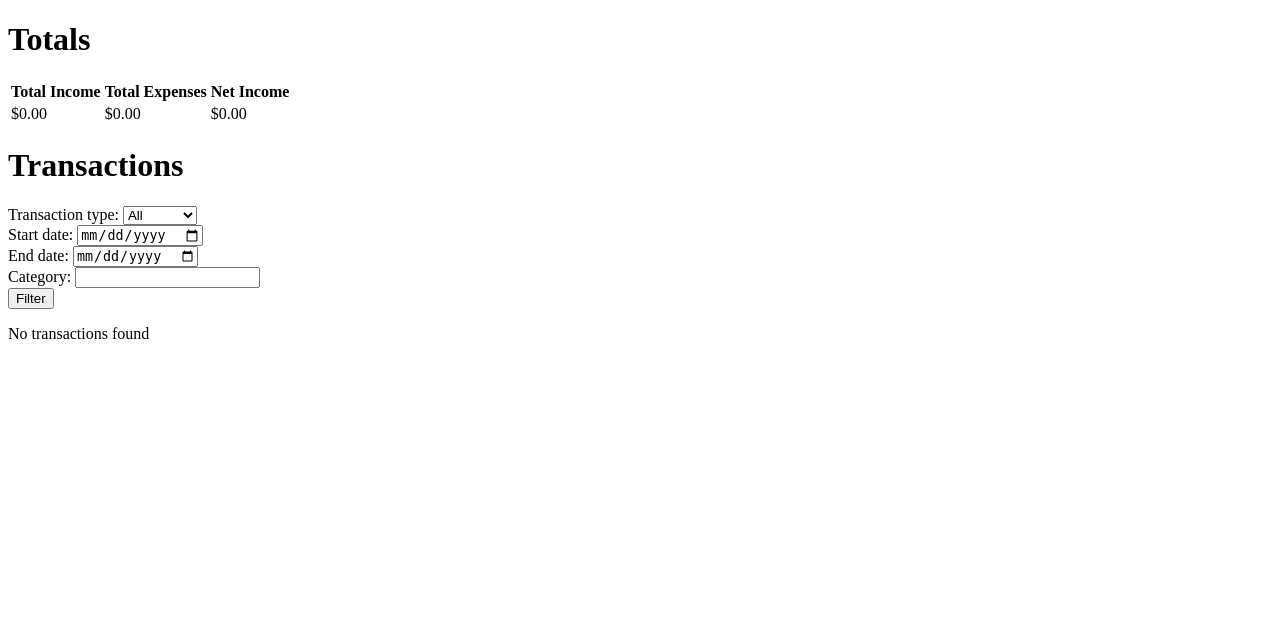
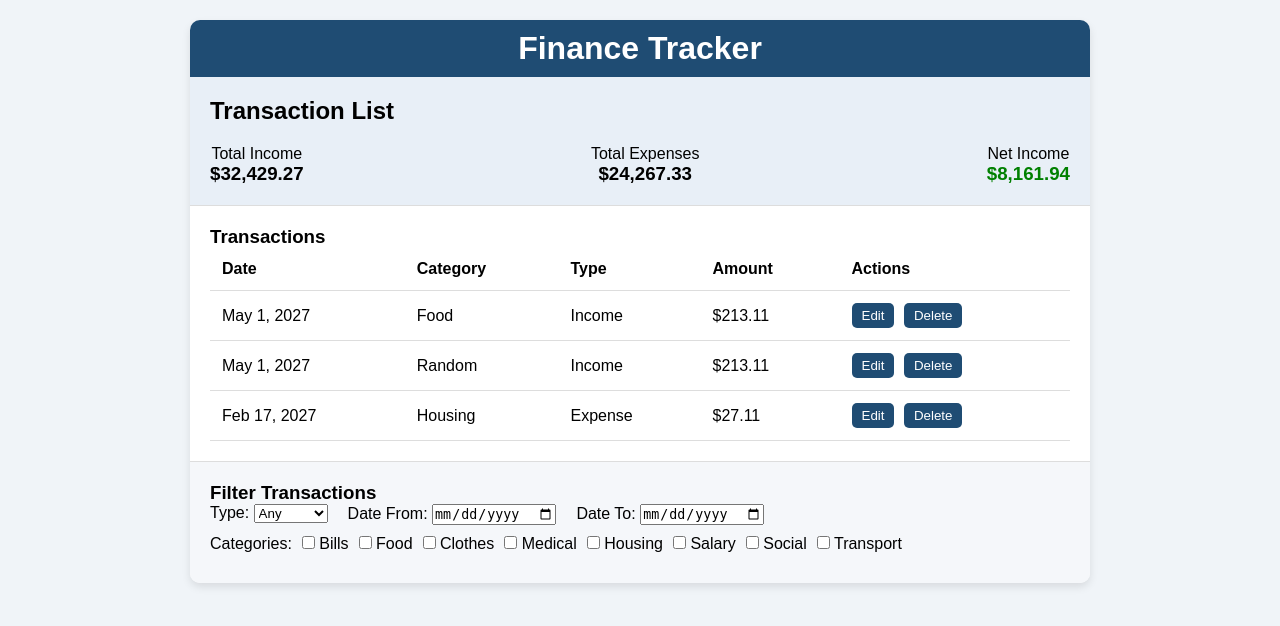
Before and after one commit to allu0786ansari/Personalized_Financial_Assistant, a Django app: page /finance/transaction_container/ in a window 1280 px wide. Shown: the top 626 px of the page. Run offline with Django 5.2, Linux system fonts and the light colour scheme; the visitor is signed in with stand-in values (Sample User, id 1); data that the repository does not hold is empty; some libraries are stand-ins or nearby versions.

Commit message:
files added

```diff
--- a/finance/templates/finance/transaction_container.html
+++ b/finance/templates/finance/transaction_container.html
@@ -1,194 +1,227 @@
-<!-- finance/templates/finance/transaction_container.html -->
-<!doctype html>
+<!DOCTYPE html>
 <html lang="en">
 <head>
     <meta charset="UTF-8">
-    <meta name="viewport"
-          content="width=device-width, user-scalable=no, initial-scale=1.0, maximum-scale=1.0, minimum-scale=1.0">
-    <meta http-equiv="X-UA-Compatible" content="ie=edge">
-    <title>Document</title>
+    <meta name="viewport" content="width=device-width, initial-scale=1.0">
+    <title>Finance Tracker</title>
+    <style>
+        * {
+            margin: 0;
+            padding: 0;
+            box-sizing: border-box;
+        }
+
+        body {
+            font-family: Arial, sans-serif;
+            background-color: #f0f4f8;
+            padding: 20px;
+        }
+
+        .finance-tracker {
+            max-width: 900px;
+            margin: 0 auto;
+            background-color: #ffffff;
+            border-radius: 10px;
+            box-shadow: 0 4px 8px rgba(0, 0, 0, 0.1);
+            overflow: hidden;
+        }
+
+        header {
+            background-color: #1f4c73;
+            color: white;
+            padding: 10px 20px;
+            text-align: center;
+        }
+
+        .totals-section {
+            padding: 20px;
+            background-color: #e8eff7;
+            border-bottom: 1px solid #ddd;
+        }
+
+        .totals {
+            display: flex;
+            justify-content: space-between;
+            margin-top: 20px;
+        }
+
+        .totals div {
+            text-align: center;
+        }
+
+        .transactions-section {
+            padding: 20px;
+        }
+
+        .transactions-section table {
+            width: 100%;
+            border-collapse: collapse;
+        }
+
+        .transactions-section th, td {
+            padding: 12px;
+            text-align: left;
+            border-bottom: 1px solid #ddd;
+        }
+
+        .edit-btn, .delete-btn {
+            background-color: #1f4c73;
+            color: white;
+            border: none;
+            padding: 5px 10px;
+            cursor: pointer;
+            border-radius: 5px;
+            margin-right: 5px;
+        }
+
+        .filters-section {
+            padding: 20px;
+            background-color: #f5f7fa;
+            border-top: 1px solid #ddd;
+        }
+
+        .filters-section form {
+            display: flex;
+            flex-wrap: wrap;
+        }
+
+        .filters-section form div {
+            margin-right: 20px;
+            margin-bottom: 10px;
+        }
+
+        .categories {
+            display: flex;
+            flex-wrap: wrap;
+        }
+
+        .categories label {
+            margin-right: 10px;
+        }
+    </style>
 </head>
 <body>
 
+    <div class="finance-tracker">
+        <header>
+            <h1>Finance Tracker</h1>
+        </header>
 
+        <div class="totals-section">
+            <h2>Transaction List</h2>
+            <div class="totals">
+                <div>
+                    <p>Total Income</p>
+                    <h3>$32,429.27</h3>
+                </div>
+                <div>
+                    <p>Total Expenses</p>
+                    <h3>$24,267.33</h3>
+                </div>
+                <div>
+                    <p>Net Income</p>
+                    <h3 style="color: green;">$8,161.94</h3>
+                </div>
+            </div>
+        </div>
 
-{% load static %}
-{% load humanize %}
-{% load widget_tweaks %}
-
-
-<div class="flex flex-col-reverse md:grid md:grid-cols-4 md:gap-4" id="transaction-container">
-
-    <!-- 3/4 cols for the table of transactions -->
-    <div class="col-span-3">
-        <div class="my-4">
-            <h1 class="mt-4 mb-4 prose prose-2xl text-white">Totals</h1>
-            <table class="table">
-                <thead class="text-xs text-white uppercase">
+        <div class="transactions-section">
+            <h3>Transactions</h3>
+            <table>
+                <thead>
                     <tr>
-                        <th>Total Income</th>
-                        <th>Total Expenses</th>
-                        <th>Net Income</th>
+                        <th>Date</th>
+                        <th>Category</th>
+                        <th>Type</th>
+                        <th>Amount</th>
+                        <th>Actions</th>
                     </tr>
                 </thead>
                 <tbody>
                     <tr>
-                        <td>${{ total_income|floatformat:2|intcomma }}</td>
-                        <td>${{ total_expenses|floatformat:2|intcomma }}</td>
-                        <td>${{ net_income|floatformat:2|intcomma }}</td>
+                        <td>May 1, 2027</td>
+                        <td>Food</td>
+                        <td>Income</td>
+                        <td>$213.11</td>
+                        <td>
+                            <button class="edit-btn">Edit</button>
+                            <button class="delete-btn">Delete</button>
+                        </td>
+                    </tr>
+                    <tr>
+                        <td>May 1, 2027</td>
+                        <td>Random</td>
+                        <td>Income</td>
+                        <td>$213.11</td>
+                        <td>
+                            <button class="edit-btn">Edit</button>
+                            <button class="delete-btn">Delete</button>
+                        </td>
+                    </tr>
+                    <tr>
+                        <td>Feb 17, 2027</td>
+                        <td>Housing</td>
+                        <td>Expense</td>
+                        <td>$27.11</td>
+                        <td>
+                            <button class="edit-btn">Edit</button>
+                            <button class="delete-btn">Delete</button>
+                        </td>
                     </tr>
                 </tbody>
             </table>
         </div>
 
-        <div class="flex justify-between items-center mt-4 mb-6">
-            <h1 class="mt-8 mb-4 prose prose-2xl text-white">Transactions</h1>
-
-            <!-- Filter Form -->
-            <form method="GET" action="{% url 'transaction_container' %}" id="filterform">
-                <div class="mb-2 form-control">
-                    {{ filter_form.transaction_type|add_label_class:"label text-white" }}
-                    {% render_field filter_form.transaction_type class="select bg-gray-50 text-gray-900" %}
+        <div class="filters-section">
+            <h3>Filter Transactions</h3>
+            <form>
+                <div>
+                    <label for="type">Type:</label>
+                    <select id="type">
+                        <option value="any">Any</option>
+                        <option value="income">Income</option>
+                        <option value="expense">Expense</option>
+                    </select>
                 </div>
-
-                <div class="mb-2 form-control">
-                    {{ filter_form.start_date|add_label_class:"label text-white" }}
-                    {% render_field filter_form.start_date class="input bg-gray-50 text-gray-900" %}
+                <div>
+                    <label for="from-date">Date From:</label>
+                    <input type="date" id="from-date">
                 </div>
-
-                <div class="mb-2 form-control">
-                    {{ filter_form.end_date|add_label_class:"label text-white" }}
-                    {% render_field filter_form.end_date class="input bg-gray-50 text-gray-900" %}
+                <div>
+                    <label for="to-date">Date To:</label>
+                    <input type="date" id="to-date">
                 </div>
-
-                <div class="mb-4 form-control">
-                    {{ filter_form.category|add_label_class:"label text-white" }}
-                    {% render_field filter_form.category class="text-green-500 border-gray-300 rounded focus:ring-green-500" %}
+                <div class="categories">
+                    <label>Categories:</label>
+                    <label><input type="checkbox" name="bills"> Bills</label>
+                    <label><input type="checkbox" name="food"> Food</label>
+                    <label><input type="checkbox" name="clothes"> Clothes</label>
+                    <label><input type="checkbox" name="medical"> Medical</label>
+                    <label><input type="checkbox" name="housing"> Housing</label>
+                    <label><input type="checkbox" name="salary"> Salary</label>
+                    <label><input type="checkbox" name="social"> Social</label>
+                    <label><input type="checkbox" name="transport"> Transport</label>
                 </div>
-
-                <button class="btn btn-success">Filter</button>
             </form>
-
-            {% if transactions %}
-            <table class="table">
-                <thead class="text-xs text-white uppercase">
-                    <tr>
-                        <th class="px-6 py-3">Date</th>
-                        <th class="px-6 py-3">Category</th>
-                        <th class="px-6 py-3">Type</th>
-                        <th class="px-6 py-3">Amount</th>
-                        <th></th>
-                    </tr>
-                </thead>
-                <tbody>
-                    {% for transaction in transactions %}
-                    <tr>
-                        <td>{{ transaction.date }}</td>
-                        <td>{{ transaction.category }}</td>
-                        <td>{{ transaction.type }}</td>
-                        <td>{{ transaction.amount }}</td>
-                        <td class="flex items-center">
-                            <a href="{% url 'edit_transaction' transaction.id %}" class="cursor-pointer">
-                                <svg xmlns="http://www.w3.org/2000/svg" fill="none" viewBox="0 0 24 24" stroke-width="1.5" stroke="currentColor" class="size-6 mr-1">
-                                    <path stroke-linecap="round" stroke-linejoin="round" d="m16.862 4.487 1.687-1.688a1.875 1.875 0 1 1 2.652 2.652L10.582 16.07a4.5 4.5 0 0 1-1.897 1.13L6 18l.8-2.685a4.5 4.5 0 0 1 1.13-1.897l8.932-8.931Zm0 0L19.5 7.125M18 14v4.75A2.25 2.25 0 0 1 15.75 21H5.25A2.25 2.25 0 0 1 3 18.75V8.25A2.25 2.25 0 0 1 5.25 6H10" />
-                                </svg>
-                            </a>
-                            <a href="{% url 'delete_transaction' transaction.id %}" class="cursor-pointer" onclick="return confirm('Are you sure you want to delete this transaction?');">
-                                <svg xmlns="http://www.w3.org/2000/svg" fill="none" viewBox="0 0 24 24" stroke-width="1.5" stroke="currentColor" class="size-6">
-                                    <path stroke-linecap="round" stroke-linejoin="round" d="m9.75 9.75 4.5 4.5m0-4.5-4.5 4.5M21 12a9 9 0 1 1-18 0 9 9 0 0 1 18 0Z" />
-                                </svg>
-                            </a>
-                        </td>
-                    </tr>
-                    {% endfor %}
-                </tbody>
-            </table>
-            {% else %}
-            <p class="text-2xl text-white">No transactions found</p>
-            {% endif %}
         </div>
     </div>
 
-    <!-- 1/4 cols for the filter form -->
-    <div class="col-span-1">
-        <!-- Filter form included in the main content above -->
-    </div>
-</div>
+    <script>
+        // Add functionality to buttons or filters
 
-<span id="spinner" class="loading loading-spinner loading-lg" style="display:none;"></span>
-
-<script>
-    document.addEventListener('DOMContentLoaded', function () {
-        // Handle dynamic form submission (filter form)
-        const filterForm = document.getElementById('filterform');
-        filterForm.addEventListener('submit', function (event) {
-            event.preventDefault(); // Prevent default form submission
-            const formData = new FormData(filterForm);
-            const queryString = new URLSearchParams(formData).toString();
-
-            fetch(filterForm.action + '?' + queryString, {
-                method: 'GET',
-            })
-            .then(response => response.text())
-            .then(html => {
-                document.getElementById('transaction-container').outerHTML = html;
-            })
-            .catch(error => console.error('Error:', error));
-        });
-
-        // Dynamic content loading for the Create Transaction link
-        document.querySelectorAll('a[href*="create-transaction"]').forEach(link => {
-            link.addEventListener('click', function (event) {
-                event.preventDefault();
-                fetchContent(this.href, '#transaction-block');
+        // Example of an edit button click event
+        document.querySelectorAll('.edit-btn').forEach(button => {
+            button.addEventListener('click', (e) => {
+                alert('Edit button clicked');
             });
         });
 
-        // Dynamic content loading for the Export button
-        document.querySelectorAll('a[href*="export"]').forEach(link => {
-            link.addEventListener('click', function (event) {
-                event.preventDefault();
-                fetchContent(this.href);
+        // Example of a delete button click event
+        document.querySelectorAll('.delete-btn').forEach(button => {
+            button.addEventListener('click', (e) => {
+                e.target.closest('tr').remove();
             });
         });
-
-        // Dynamic content loading for the Import button
-        document.querySelectorAll('a[href*="import"]').forEach(link => {
-            link.addEventListener('click', function (event) {
-                event.preventDefault();
-                fetchContent(this.href, '#transaction-block');
-            });
-        });
-
-        // Delete confirmation and AJAX delete request
-        document.querySelectorAll('a[href*="delete-transaction"]').forEach(link => {
-            link.addEventListener('click', function (event) {
-                event.preventDefault();
-                if (confirm('Are you sure you want to delete this transaction?')) {
-                    fetch(this.href, { method: 'DELETE' })
-                    .then(response => response.text())
-                    .then(html => {
-                        document.getElementById('transaction-container').outerHTML = html;
-                    })
-                    .catch(error => console.error('Error:', error));
-                }
-            });
-        });
-
-        // Function to dynamically load content via AJAX
-        function fetchContent(url, targetId = null) {
-            fetch(url)
-            .then(response => response.text())
-            .then(html => {
-                if (targetId) {
-                    document.querySelector(targetId).innerHTML = html;
-                } else {
-                    document.body.innerHTML = html;
-                }
-            })
-            .catch(error => console.error('Error:', error));
-        }
-    });
-</script>
+    </script>
 </body>
 </html>
```
